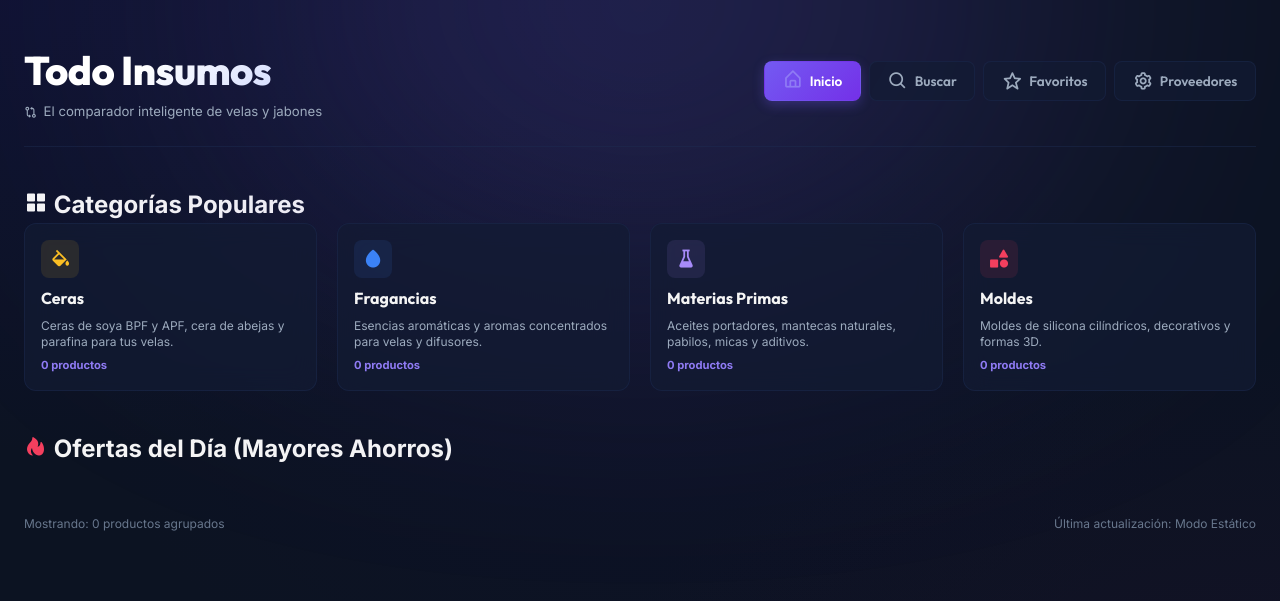
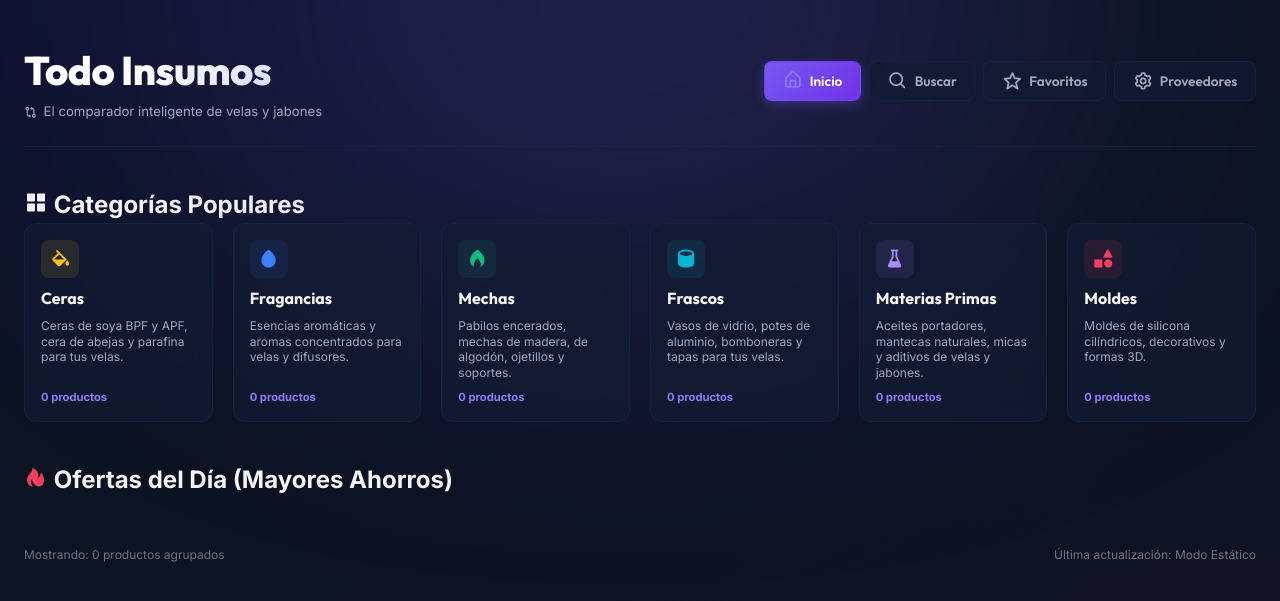
Before and after one commit to a-mag0/todoinsumos, a Flask app: page / in a window 1280 px wide. Shown: the top 601 px of the page. Run offline with Flask 2, Linux system fonts and the light colour scheme.

Commit message:
chore: add Mechas and Frascos filters, recompile static catalog

```diff
--- a/app.py
+++ b/app.py
@@ -102,7 +102,7 @@ def classify_and_clean_product(norm_name, provider):
 
     # Exclude irrelevant products (food ingredients and general accessories)
     exclude_words = [
-        'etiqueta', 'instrucciones', 'modo de uso', 'caja', 'bolsa', 'envase', 'servicio', 'curso', 'despacho',
+        'etiqueta', 'instrucciones', 'modo de uso', 'caja', 'bolsa', 'servicio', 'curso', 'despacho',
         'pack 3 aromas', 'pack de aromas', 'carne de soya', 'carne de soja', 'poroto', 'lenteja', 'garbanzo',
         'chia', 'avena', 'quinoa', 'sal de mar', 'sal de maras', 'sal de cahuil', 'arroz', 'harina', 'nuez',
         'almendras tostadas', 'coco rallado', 'mani', 'semilla', 'oregano', 'pimienta', 'comino', 'aliño',
@@ -114,6 +114,14 @@ def classify_and_clean_product(norm_name, provider):
     if provider == "Samsa Aromas":
         return "Fragancias"
 
+    # Mechas y Pabilos category
+    if any(w in name_lower for w in ['pabilo', 'mecha', 'mechas', 'pabilos', 'encerado', 'hebras', 'hebra', 'ojetillo', 'soporte metalico', 'soporte para pabilo', 'algodon con pie', 'mecha de algodon', 'pabilo de madera', 'soporte madera', 'portamecha']):
+        return 'Mechas y Pabilos'
+
+    # Frascos y Envases category
+    if any(w in name_lower for w in ['frasco', 'frascos', 'vaso', 'vasos', 'pote', 'potes', 'tarro', 'tarros', 'lata', 'latas', 'bombonera', 'bomboneras', 'copa', 'copas', 'aluminio con tapa', 'envase vidrio', 'envase de vidrio', 'envase de lata', 'envase de aluminio', 'tapa metalica', 'tapa de madera', 'tapa difusor', 'gotero']):
+        return 'Frascos y Envases'
+
     # Ceras category
     if any(w in name_lower for w in ['cera', 'soja', 'soya', 'abeja', 'parafina', 'arena perlada', 'vaselina']):
         return 'Ceras'
@@ -123,7 +131,7 @@ def classify_and_clean_product(norm_name, provider):
         return 'Moldes'
 
     # Aceites y Materias Primas category
-    if any(w in name_lower for w in ['aceite', 'manteca', 'jojoba', 'almendra', 'pepita', 'rosa mosqueta', 'coco', 'glicerina', 'aditivo', 'colorante', 'acido citrico', 'bicarbonato', 'agua de rosas', 'btms', 'sci', 'carbon', 'pabilo', 'mecha', 'ojetillo', 'estearina', 'mica', 'soporte']):
+    if any(w in name_lower for w in ['aceite', 'manteca', 'jojoba', 'almendra', 'pepita', 'rosa mosqueta', 'coco', 'glicerina', 'aditivo', 'colorante', 'acido citrico', 'bicarbonato', 'agua de rosas', 'btms', 'sci', 'carbon', 'estearina', 'mica']):
         return 'Aceites y Materias Primas'
 
     # Fallback category
--- a/templates/index.html
+++ b/templates/index.html
@@ -433,7 +433,15 @@
 
         @media (min-width: 768px) {
             .categories-portal-grid {
-                grid-template-columns: repeat(4, 1fr);
+                grid-template-columns: repeat(3, 1fr);
+                gap: 1.25rem;
+                margin-bottom: 2.5rem;
+            }
+        }
+
+        @media (min-width: 992px) {
+            .categories-portal-grid {
+                grid-template-columns: repeat(6, 1fr);
                 gap: 1.25rem;
                 margin-bottom: 2.5rem;
             }
@@ -1198,7 +1206,7 @@
             <section id="portal-categories-section" class="portal-section">
                 <h2 class="section-title"><i class='bx bxs-grid-alt'></i> Categorías Populares</h2>
                 <div class="categories-portal-grid">
-                    <!-- Ceras -->
+                     <!-- Ceras -->
                     <div class="category-portal-card" data-category="Ceras">
                         <div class="category-portal-icon" style="background-color: rgba(251, 191, 36, 0.1); color: #fbbf24;">
                             <i class='bx bxs-color-fill'></i>
@@ -1218,13 +1226,33 @@
                         <span class="category-portal-count" id="count-fragancias">0 productos</span>
                     </div>
 
+                    <!-- Mechas y Pabilos -->
+                    <div class="category-portal-card" data-category="Mechas y Pabilos">
+                        <div class="category-portal-icon" style="background-color: rgba(16, 185, 129, 0.1); color: #10b981;">
+                            <i class='bx bxs-flame'></i>
+                        </div>
+                        <span class="category-portal-title">Mechas</span>
+                        <span class="category-portal-desc">Pabilos encerados, mechas de madera, de algodón, ojetillos y soportes.</span>
+                        <span class="category-portal-count" id="count-mechas">0 productos</span>
+                    </div>
+
+                    <!-- Frascos y Envases -->
+                    <div class="category-portal-card" data-category="Frascos y Envases">
+                        <div class="category-portal-icon" style="background-color: rgba(6, 182, 212, 0.1); color: #06b6d4;">
+                            <i class='bx bxs-cylinder'></i>
+                        </div>
+                        <span class="category-portal-title">Frascos</span>
+                        <span class="category-portal-desc">Vasos de vidrio, potes de aluminio, bomboneras y tapas para tus velas.</span>
+                        <span class="category-portal-count" id="count-frascos">0 productos</span>
+                    </div>
+
                     <!-- Aceites y Materias Primas -->
                     <div class="category-portal-card" data-category="Aceites y Materias Primas">
                         <div class="category-portal-icon" style="background-color: rgba(167, 139, 250, 0.1); color: #a78bfa;">
                             <i class='bx bxs-flask'></i>
                         </div>
                         <span class="category-portal-title">Materias Primas</span>
-                        <span class="category-portal-desc">Aceites portadores, mantecas naturales, pabilos, micas y aditivos.</span>
+                        <span class="category-portal-desc">Aceites portadores, mantecas naturales, micas y aditivos de velas y jabones.</span>
                         <span class="category-portal-count" id="count-aceites">0 productos</span>
                     </div>
 
@@ -1257,6 +1285,8 @@
                 <button class="category-pill active" data-category="all">Todos</button>
                 <button class="category-pill" data-category="Fragancias">Fragancias</button>
                 <button class="category-pill" data-category="Ceras">Ceras</button>
+                <button class="category-pill" data-category="Mechas y Pabilos">Mechas</button>
+                <button class="category-pill" data-category="Frascos y Envases">Frascos</button>
                 <button class="category-pill" data-category="Aceites y Materias Primas">Insumos y Aditivos</button>
                 <button class="category-pill" data-category="Moldes">Moldes</button>
             </section>
@@ -1906,11 +1936,15 @@
         function renderPortalDashboard(products) {
             const cerasCount = products.filter(p => p.category === 'Ceras').length;
             const fraganciasCount = products.filter(p => p.category === 'Fragancias').length;
+            const mechasCount = products.filter(p => p.category === 'Mechas y Pabilos').length;
+            const frascosCount = products.filter(p => p.category === 'Frascos y Envases').length;
             const aceitesCount = products.filter(p => p.category === 'Aceites y Materias Primas').length;
             const moldesCount = products.filter(p => p.category === 'Moldes').length;
 
             document.getElementById('count-ceras').textContent = `${cerasCount} productos`;
             document.getElementById('count-fragancias').textContent = `${fraganciasCount} productos`;
+            document.getElementById('count-mechas').textContent = `${mechasCount} productos`;
+            document.getElementById('count-frascos').textContent = `${frascosCount} productos`;
             document.getElementById('count-aceites').textContent = `${aceitesCount} productos`;
             document.getElementById('count-moldes').textContent = `${moldesCount} productos`;
 
@@ -2054,6 +2088,12 @@
             if (name.includes('molde') || name.includes('silicona')) {
                 return "<i class='bx bxs-shapes' style='color: #f43f5e;'></i>";
             }
+            if (name.includes('pabilo') || name.includes('mecha') || name.includes('encerado') || name.includes('ojetillo')) {
+                return "<i class='bx bxs-flame' style='color: #10b981;'></i>";
+            }
+            if (name.includes('frasco') || name.includes('vaso') || name.includes('pote') || name.includes('lata') || name.includes('bombonera') || name.includes('tapa')) {
+                return "<i class='bx bxs-cylinder' style='color: #06b6d4;'></i>";
+            }
             return "<i class='bx bxs-droplet' style='color: var(--primary);'></i>";
         }
 
```
Also changed, not shown: index.html (+44 -4 lines).
